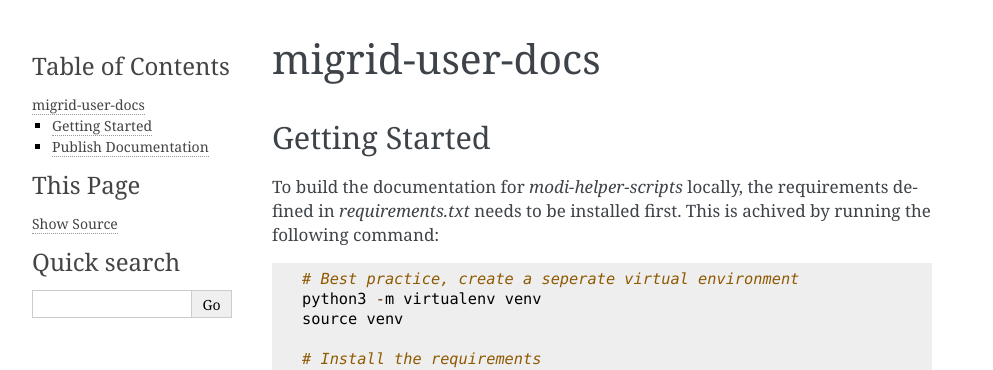
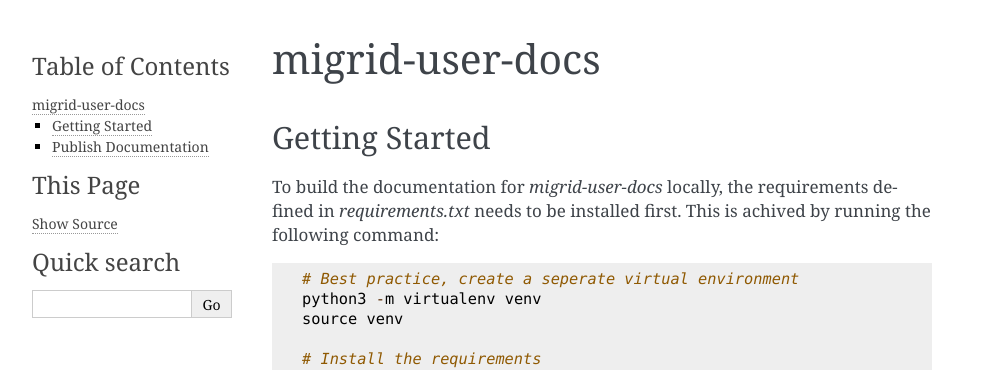
Before and after one commit to ucphhpc/migrid-user-docs, a Sphinx documentation site: the page built from docs/README.rst, in a window 1280 px wide. Shown: the top 370 px of the page, without its empty margins (148-1141 px from the left). Built offline with Sphinx 7.4.7, drawn with Linux system fonts in a browser that asks for light colours.

Commit message:
changed docs README

```diff
--- a/docs/README.rst
+++ b/docs/README.rst
@@ -6,7 +6,7 @@
 Getting Started
 ---------------
 
-To build the documentation for `modi-helper-scripts` locally, the requirements defined in `requirements.txt` needs to be installed first.
+To build the documentation for `migrid-user-docs` locally, the requirements defined in `requirements.txt` needs to be installed first.
 This is achived by running the following command::
 
     # Best practice, create a seperate virtual environment
```
